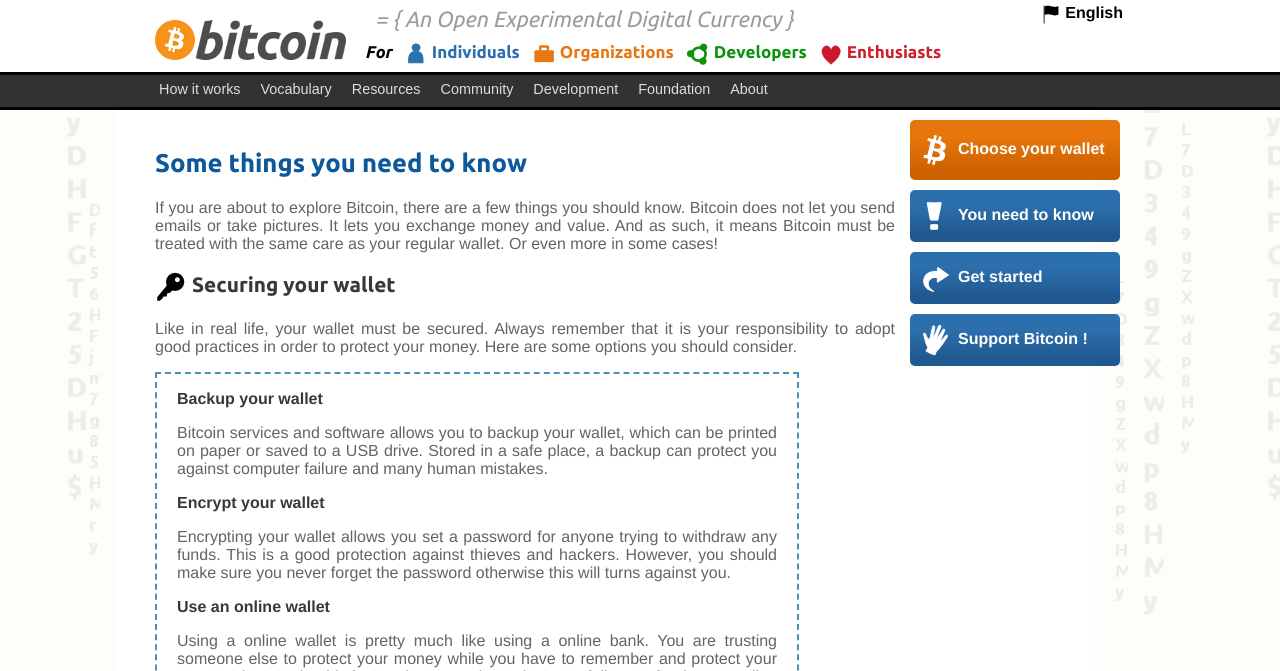
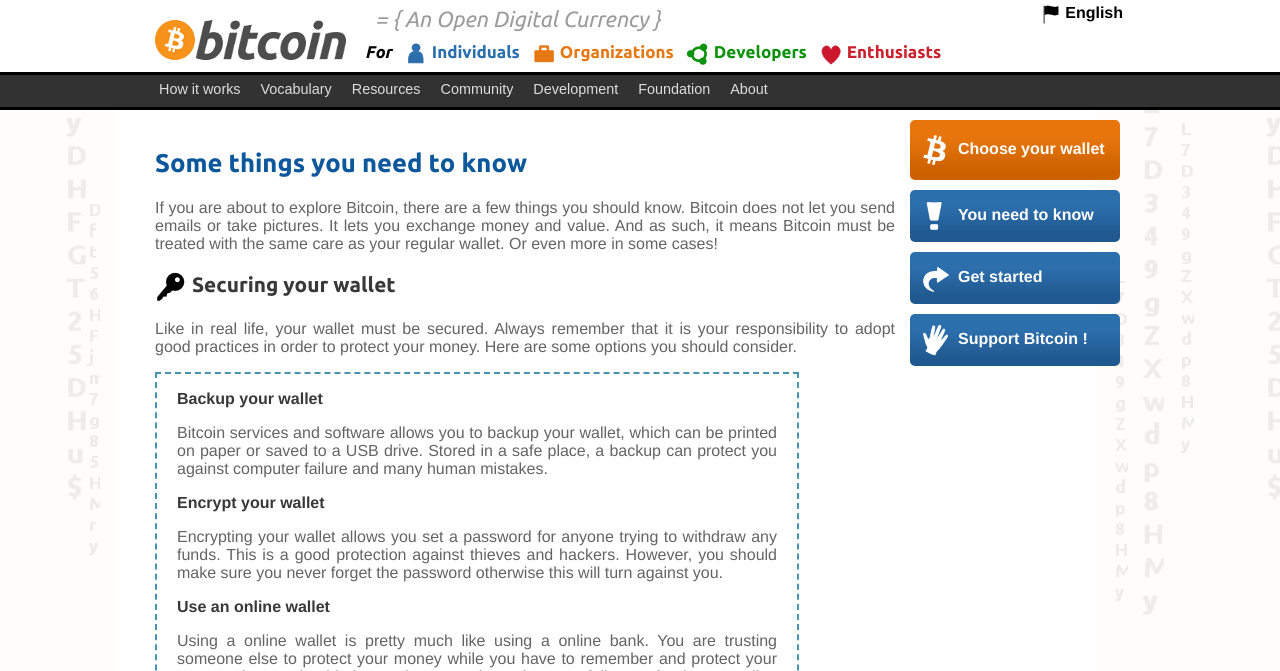
Before and after one commit to jonwaller/bitcoinorg-clean, a Jekyll site: the page built from en/you-need-to-know.html, in a window 1280 px wide. Shown: the top 671 px of the page. Built offline with Jekyll 4.4.1, drawn with Linux system fonts in a browser that asks for light colours.

Commit message:
remove "experimental" from titles

```diff
--- a/_layouts/base-en.html
+++ b/_layouts/base-en.html
@@ -22,7 +22,7 @@ ALERT:
       </li>
     </ul>
     <div id="logo"><a href="/en/"><span>Bitcoin</span></a></div>
-    <div id="logotext">= { An Open Experimental Digital Currency }</div>
+    <div id="logotext">= { An Open Digital Currency }</div>
     <ul id="menufor">
       <li><a>For</a></li>
       <li><a href="/en/bitcoin-for-individuals">Individuals</a></li>
--- a/en/index.html
+++ b/en/index.html
@@ -2,7 +2,7 @@
 layout: base-en
 title: Bitcoin
 ---
-<h1>An open source experimental P2P digital currency</h1>
+<h1>An open source P2P digital currency</h1>
 <p style="font-size:20px;">Bitcoin is a currency, a protocol and software that enables
 <ul style="font-size:20px;">
   <li style="padding:4px 0px;">Instant peer to peer transactions</li>
--- a/en/you-need-to-know.html
+++ b/en/you-need-to-know.html
@@ -13,7 +13,7 @@ title: Some things you need to know - Bitcoin
 <p>Bitcoin services and software allows you to backup your wallet, which can be printed on paper or saved to a USB drive. Stored in a safe place, a backup can protect you against computer failure and many human mistakes.</p>
 
 <h3>Encrypt your wallet</h3>
-<p>Encrypting your wallet allows you set a password for anyone trying to withdraw any funds. This is a good protection against thieves and hackers. However, you should make sure you never forget the password otherwise this will turns against you.</p>
+<p>Encrypting your wallet allows you set a password for anyone trying to withdraw any funds. This is a good protection against thieves and hackers. However, you should make sure you never forget the password otherwise this will turn against you.</p>
 
 <h3>Use an online wallet</h3>
 <p>Using a online wallet is pretty much like using a online bank. You are trusting someone else to protect your money while you have to remember and protect your password. Your should always choose such services carefully. As of today, no online wallet provides enough insurance and security to be used to store value like a bank.</p>
```
